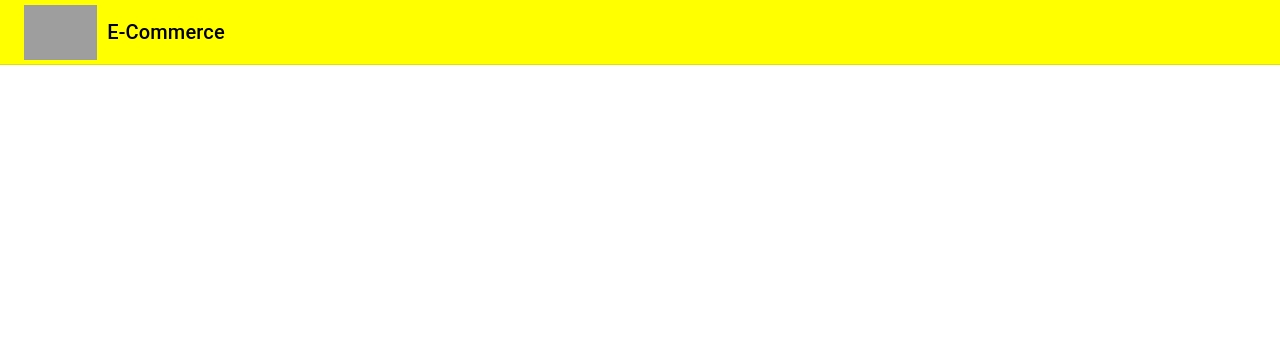
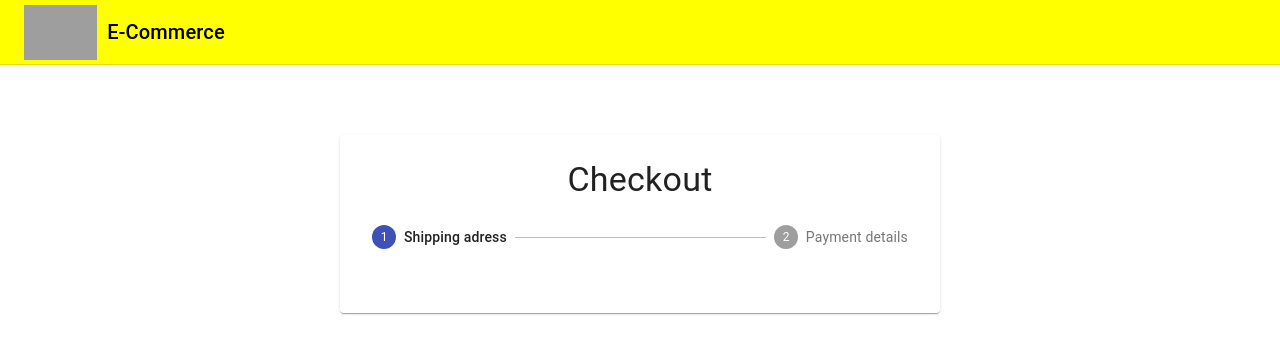
Before and after one commit to Stenbyte/Projects, a React (Create React App) app: page /checkout in a window 1280 px wide. Shown: the top 354 px of the page. Built offline with nearby package versions, Linux system fonts and the light colour scheme; no server answers; grey boxes are pictures that could not be loaded.

Commit message:
Checkout component

```diff
--- a/src/App.js
+++ b/src/App.js
@@ -1,5 +1,5 @@
 import React, { useState, useEffect } from "react";
-import { Products, Navbar, Cart } from "./components";
+import { Products, Navbar, Cart, Checkout } from "./components";
 import { commerce } from "./lib/commerce";
 import { BrowserRouter as Router, Switch, Route } from "react-router-dom";
 
@@ -53,6 +53,9 @@
               handleEmptyCart={handleEmptyCart}
             />
           </Route>
+          <Route exact path="/checkout">
+            <Checkout />
+          </Route>
         </Switch>
       </div>
     </Router>
--- a/src/components/Cart/Cart.jsx
+++ b/src/components/Cart/Cart.jsx
@@ -51,6 +51,8 @@
             Empty Cart
           </Button>
           <Button
+            component={Link}
+            to="/checkout"
             className={classes.checkoutButton}
             size="large"
             type="button"
--- /dev/null
+++ b/src/components/CheckoutForm/Checkout/Checkout.jsx
@@ -0,0 +1,38 @@
+import React, { useState } from "react";
+import {
+  Paper,
+  Stepper,
+  Step,
+  StepLabel,
+  Typography,
+  CircularProgress,
+  Divider,
+  Button,
+} from "@material-ui/core";
+import useStyles from "./style";
+const steps = ["Shipping adress", "Payment details"];
+const Checkout = () => {
+  const classes = useStyles();
+  const [activeStep, setActiveStep] = useState(0);
+  return (
+    <>
+      <div className={classes.toolbar} />
+      <main className={classes.layout}>
+        <Paper className={classes.paper}>
+          <Typography variant="h4" align="center">
+            Checkout
+          </Typography>
+          <Stepper activeStep={activeStep} className={classes.stepper}>
+            {steps.map((step) => (
+              <Step key={step}>
+                <StepLabel>{step}</StepLabel>
+              </Step>
+            ))}
+          </Stepper>
+        </Paper>
+      </main>
+    </>
+  );
+};
+
+export default Checkout;
--- /dev/null
+++ b/src/components/CheckoutForm/Checkout/style.js
@@ -0,0 +1,52 @@
+import { makeStyles } from "@material-ui/core/styles";
+
+export default makeStyles((theme) => ({
+  appBar: {
+    position: "relative",
+  },
+  toolbar: theme.mixins.toolbar,
+  layout: {
+    marginTop: "5%",
+    width: "auto",
+    marginLeft: theme.spacing(2),
+    marginRight: theme.spacing(2),
+    [theme.breakpoints.up(600 + theme.spacing(2) * 2)]: {
+      width: 600,
+      marginLeft: "auto",
+      marginRight: "auto",
+    },
+  },
+  paper: {
+    marginTop: theme.spacing(3),
+    marginBottom: theme.spacing(3),
+    padding: theme.spacing(2),
+    [theme.breakpoints.down("xs")]: {
+      width: "100%",
+      marginTop: 60,
+    },
+    [theme.breakpoints.up(600 + theme.spacing(3) * 2)]: {
+      marginTop: theme.spacing(6),
+      marginBottom: theme.spacing(6),
+      padding: theme.spacing(3),
+    },
+  },
+  stepper: {
+    padding: theme.spacing(3, 0, 5),
+  },
+  buttons: {
+    display: "flex",
+    justifyContent: "flex-end",
+  },
+  button: {
+    marginTop: theme.spacing(3),
+    marginLeft: theme.spacing(1),
+  },
+  divider: {
+    margin: "20px 0",
+  },
+  spinner: {
+    display: "flex",
+    justifyContent: "center",
+    alignItems: "center",
+  },
+}));
```
Also changed, not shown: src/components/index.js (+4 -3 lines).
